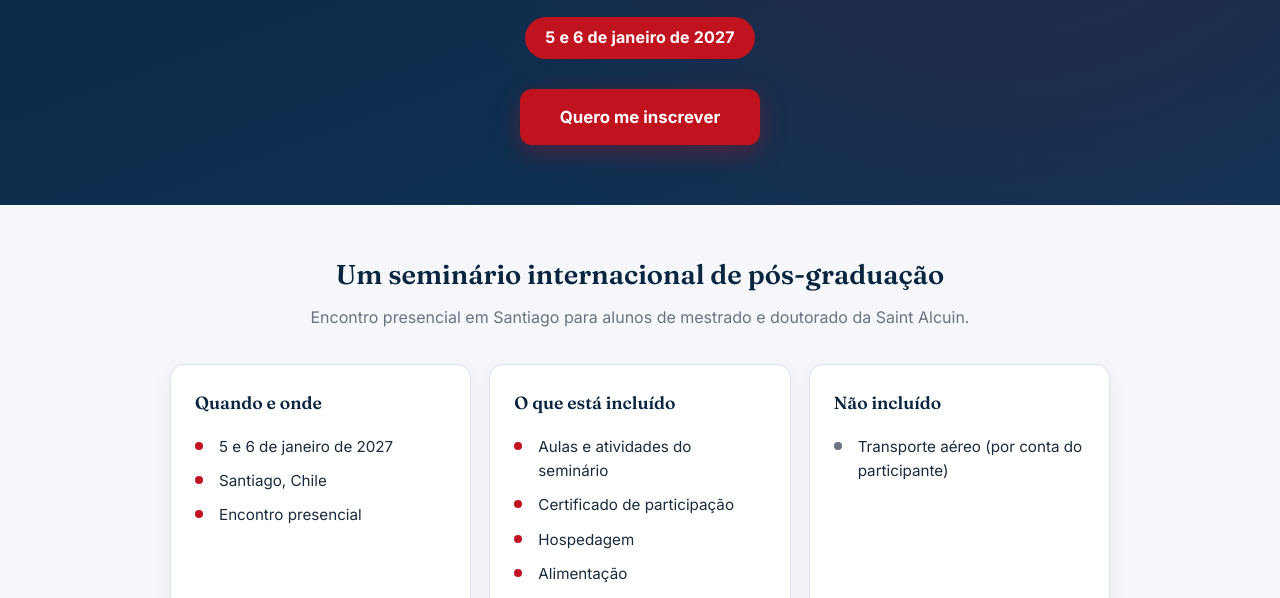
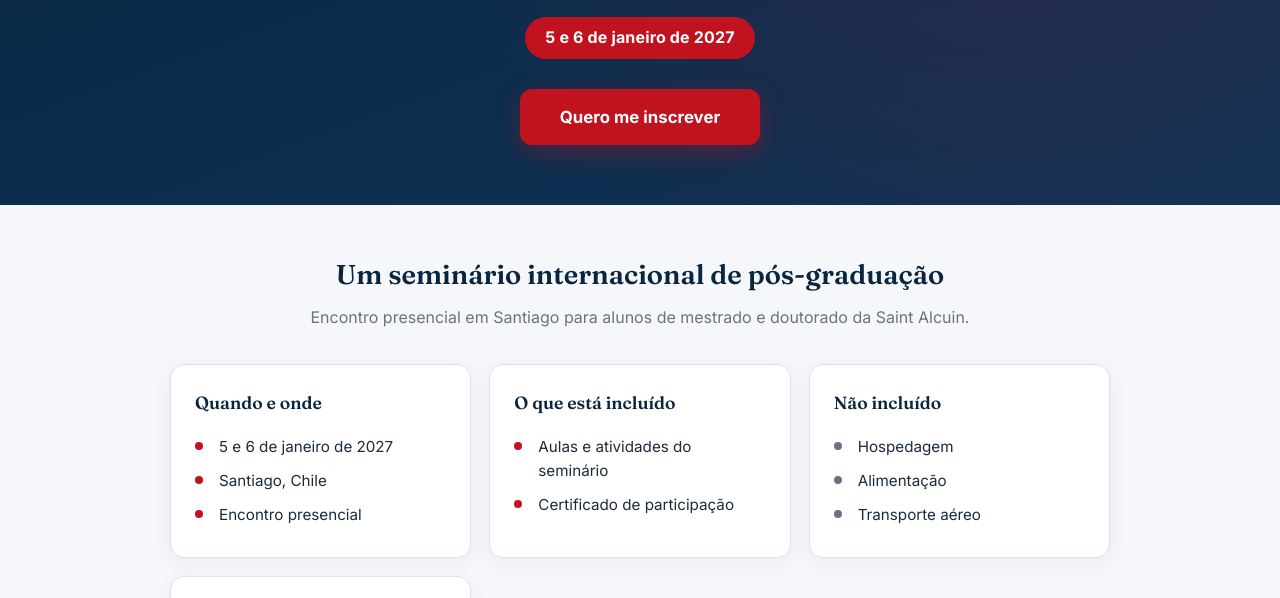
Before and after one commit to Macc1982/saint_alcuin, a plain HTML site: page chile.html in a window 1280 px wide. Shown: the part 339-937 px from the top of the page. Drawn offline with nearby package versions, Linux system fonts and the light colour scheme.

Commit message:
fix: hospedagem, alimentação e aéreo NÃO incluídos no seminário Chile
Correção: só aulas/atividades e certificado ficam incluídos. Hospedagem,
alimentação e transporte aéreo movidos para "Não incluído" (PT/ES/EN).

Co-Authored-By: Claude Opus 4.8 <noreply@anthropic.com>
Claude-Session: https://claude.ai/code/session_01FkAHNZP5jTXgiZYLcQekJc

```diff
--- a/chile.html
+++ b/chile.html
@@ -142,14 +142,14 @@
         <ul>
           <li data-i18n="c_inclui_1">Aulas e atividades do seminário</li>
           <li data-i18n="c_inclui_2">Certificado de participação</li>
-          <li data-i18n="c_inclui_3">Hospedagem</li>
-          <li data-i18n="c_inclui_4">Alimentação</li>
         </ul>
       </div>
       <div class="card x">
         <h3 data-i18n="c_naoinclui">Não incluído</h3>
         <ul>
-          <li data-i18n="c_naoinclui_1">Transporte aéreo (por conta do participante)</li>
+          <li data-i18n="c_naoinclui_1">Hospedagem</li>
+          <li data-i18n="c_naoinclui_2">Alimentação</li>
+          <li data-i18n="c_naoinclui_3">Transporte aéreo</li>
         </ul>
       </div>
       <div class="card">
@@ -297,8 +297,8 @@ const I18N = {
   pt:{kicker:'Saint Alcuin of York Anglican College',titulo:'Seminário Internacional<br>Chile 2027',local:'Santiago, Chile',datas:'5 e 6 de janeiro de 2027',cta:'Quero me inscrever',
     sobre_tit:'Um seminário internacional de pós-graduação',sobre_sub:'Encontro presencial em Santiago para alunos de mestrado e doutorado da Saint Alcuin.',
     c_quando:'Quando e onde',c_quando_1:'5 e 6 de janeiro de 2027',c_quando_2:'Santiago, Chile',c_quando_3:'Encontro presencial',
-    c_inclui:'O que está incluído',c_inclui_1:'Aulas e atividades do seminário',c_inclui_2:'Certificado de participação',c_inclui_3:'Hospedagem',c_inclui_4:'Alimentação',
-    c_naoinclui:'Não incluído',c_naoinclui_1:'Transporte aéreo (por conta do participante)',
+    c_inclui:'O que está incluído',c_inclui_1:'Aulas e atividades do seminário',c_inclui_2:'Certificado de participação',
+    c_naoinclui:'Não incluído',c_naoinclui_1:'Hospedagem',c_naoinclui_2:'Alimentação',c_naoinclui_3:'Transporte aéreo',
     c_invest:'Investimento',c_invest_sub:'Pago à Nacional Pesquisa e Educação',c_vagas:'30 vagas (mestrado e doutorado)',
     regras_tit:'Regras de participação',regra_1:'Passaporte ou documento de identidade emitido há no máximo 10 anos.',regra_2:'Estar matriculado ou se matricular em um programa da Saint Alcuin.',regra_3:'Inscrições até 5 de dezembro de 2026.',
     form_tit:'Faça sua inscrição',form_sub:'Preencha os dados abaixo. Nossa equipe acadêmica entrará em contato.',
@@ -311,8 +311,8 @@ const I18N = {
   es:{kicker:'Saint Alcuin of York Anglican College',titulo:'Seminario Internacional<br>Chile 2027',local:'Santiago, Chile',datas:'5 y 6 de enero de 2027',cta:'Quiero inscribirme',
     sobre_tit:'Un seminario internacional de posgrado',sobre_sub:'Encuentro presencial en Santiago para alumnos de maestría y doctorado de Saint Alcuin.',
     c_quando:'Cuándo y dónde',c_quando_1:'5 y 6 de enero de 2027',c_quando_2:'Santiago, Chile',c_quando_3:'Encuentro presencial',
-    c_inclui:'Qué incluye',c_inclui_1:'Clases y actividades del seminario',c_inclui_2:'Certificado de participación',c_inclui_3:'Alojamiento',c_inclui_4:'Alimentación',
-    c_naoinclui:'No incluye',c_naoinclui_1:'Transporte aéreo (por cuenta del participante)',
+    c_inclui:'Qué incluye',c_inclui_1:'Clases y actividades del seminario',c_inclui_2:'Certificado de participación',
+    c_naoinclui:'No incluye',c_naoinclui_1:'Alojamiento',c_naoinclui_2:'Alimentación',c_naoinclui_3:'Transporte aéreo',
     c_invest:'Inversión',c_invest_sub:'Pagado a Nacional Pesquisa e Educação',c_vagas:'30 cupos (maestría y doctorado)',
     regras_tit:'Reglas de participación',regra_1:'Pasaporte o documento de identidad emitido hace máximo 10 años.',regra_2:'Estar matriculado o matricularse en un programa de Saint Alcuin.',regra_3:'Inscripciones hasta el 5 de diciembre de 2026.',
     form_tit:'Haz tu inscripción',form_sub:'Completa los datos. Nuestro equipo académico te contactará.',
@@ -325,8 +325,8 @@ const I18N = {
   en:{kicker:'Saint Alcuin of York Anglican College',titulo:'International Seminar<br>Chile 2027',local:'Santiago, Chile',datas:'January 5 and 6, 2027',cta:'I want to apply',
     sobre_tit:'An international postgraduate seminar',sobre_sub:'In-person gathering in Santiago for Saint Alcuin master and doctoral students.',
     c_quando:'When and where',c_quando_1:'January 5 and 6, 2027',c_quando_2:'Santiago, Chile',c_quando_3:'In-person event',
-    c_inclui:'What is included',c_inclui_1:'Seminar classes and activities',c_inclui_2:'Certificate of participation',c_inclui_3:'Accommodation',c_inclui_4:'Meals',
-    c_naoinclui:'Not included',c_naoinclui_1:'Air travel (participant’s responsibility)',
+    c_inclui:'What is included',c_inclui_1:'Seminar classes and activities',c_inclui_2:'Certificate of participation',
+    c_naoinclui:'Not included',c_naoinclui_1:'Accommodation',c_naoinclui_2:'Meals',c_naoinclui_3:'Air travel',
     c_invest:'Investment',c_invest_sub:'Paid to Nacional Pesquisa e Educação',c_vagas:'30 spots (master and doctorate)',
     regras_tit:'Participation rules',regra_1:'Passport or ID document issued within the last 10 years.',regra_2:'Be enrolled or enroll in a Saint Alcuin program.',regra_3:'Applications until December 5, 2026.',
     form_tit:'Apply now',form_sub:'Fill in the details below. Our academic team will contact you.',
```
